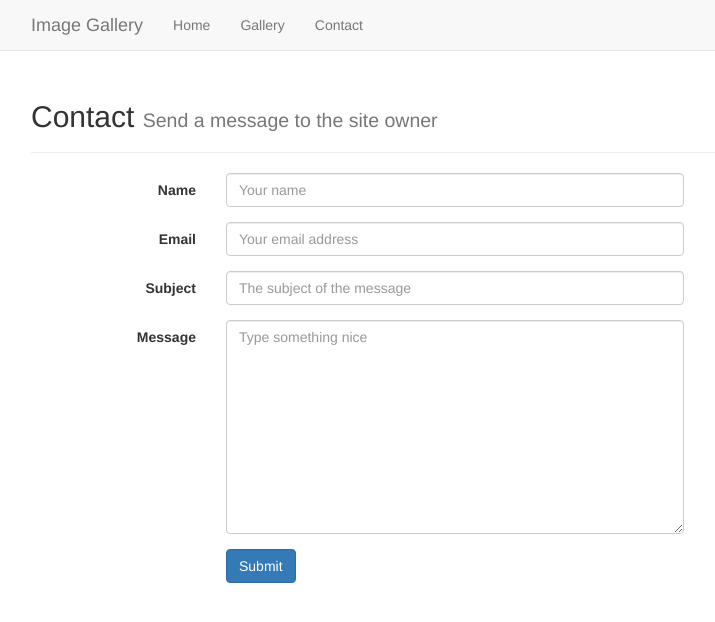
After one commit to matachi/image-gallery, a Django app: page /contact/ in a window 1280 px wide. The commit adds this page. Shown: the top 622 px of the page, without its empty margins (39-754 px from the left). Run offline with Django 3.2, Linux system fonts and the light colour scheme; some libraries are stand-ins or nearby versions.

Commit message:
Add a contact form

```diff
--- /dev/null
+++ b/imagegallery/forms.py
@@ -0,0 +1,20 @@
+from django import forms
+from django.contrib.auth import get_user_model
+from django.core.mail import send_mail
+
+
+class ContactForm(forms.Form):
+    name = forms.CharField()
+    email = forms.EmailField()
+    subject = forms.CharField()
+    message = forms.CharField(widget=forms.Textarea)
+
+    def send_email(self):
+        name = self.cleaned_data.get('name')
+        email = self.cleaned_data.get('email')
+        sent_from = '{name} {email}'.format(name=name, email=email)
+        subject = self.cleaned_data.get('subject')
+        message = self.cleaned_data.get('message')
+        recipient = get_user_model().objects.get(pk=1).email
+
+        send_mail(subject, message, sent_from, [recipient])
--- /dev/null
+++ b/imagegallery/templates/contact.html
@@ -0,0 +1,53 @@
+{% extends 'base.html' %}
+
+{% block content %}
+<div class="page-header">
+  <h2>Contact <small>Send a message to the site owner</small></h2>
+</div>
+
+<form action="{% url 'contact' %}" method="post" class="form-horizontal" role="form">
+  {% csrf_token %}
+  {{ form.non_field_errors }}
+  <div class="form-group">
+    <label for="id_name" class="col-sm-2 control-label">Name</label>
+    <div class="col-sm-5">
+      <input id="id_name" name="name" type="text" class="form-control" placeholder="Your name" />
+    </div>
+    <div class="col-sm-5">
+      {{ form.name.errors }}
+    </div>
+  </div>
+  <div class="form-group">
+    <label for="id_email" class="col-sm-2 control-label">Email</label>
+    <div class="col-sm-5">
+      <input id="id_email" name="email" type="text" class="form-control" placeholder="Your email address" />
+    </div>
+    <div class="col-sm-5">
+      {{ form.email.errors }}
+    </div>
+  </div>
+  <div class="form-group">
+    <label for="id_subject" class="col-sm-2 control-label">Subject</label>
+    <div class="col-sm-5">
+      <input id="id_subject" name="subject" type="text" class="form-control" placeholder="The subject of the message" />
+    </div>
+    <div class="col-sm-5">
+      {{ form.subject.errors }}
+    </div>
+  </div>
+  <div class="form-group">
+    <label for="id_message" class="col-sm-2 control-label">Message</label>
+    <div class="col-sm-5">
+      <textarea id="id_message" name="message" class="form-control" cols="40" rows="10" placeholder="Type something nice"></textarea>
+    </div>
+    <div class="col-sm-5">
+      {{ form.message.errors }}
+    </div>
+  </div>
+  <div class="form-group">
+    <div class="col-sm-5 col-sm-offset-2">
+      <input type="submit" value="Submit" class="btn btn-primary" />
+    </div>
+  </div>
+</form>
+{% endblock %}
--- a/imagegallery/urls.py
+++ b/imagegallery/urls.py
@@ -2,7 +2,7 @@ from django.conf import settings
 from django.conf.urls import patterns, include, url
 from django.conf.urls.static import static
 from django.contrib import admin
-import gallery
+from imagegallery.views import ContactView
 
 admin.autodiscover()
 
@@ -14,5 +14,7 @@ urlpatterns = patterns('',
     url(r'^admin/doc/', include('django.contrib.admindocs.urls')),
     url(r'^admin/', include(admin.site.urls)),
 
+    url(r'^contact/$', ContactView.as_view(), name='contact'),
+
     url(r'^gallery/', include('gallery.urls', namespace='gallery')),
 ) + static(settings.MEDIA_URL, document_root=settings.MEDIA_ROOT)
--- /dev/null
+++ b/imagegallery/views.py
@@ -0,0 +1,18 @@
+from django.contrib import messages
+from django.core.urlresolvers import reverse
+from django.views.generic import FormView
+from imagegallery.forms import ContactForm
+
+
+class ContactView(FormView):
+    form_class = ContactForm
+    template_name = 'contact.html'
+
+    def form_valid(self, form):
+        form.send_email()
+        messages.success(self.request, 'The email was successfully sent.')
+        return super(ContactView, self).form_valid(form)
+
+    @staticmethod
+    def get_success_url():
+        return reverse('contact')
--- a/templates/base.html
+++ b/templates/base.html
@@ -7,6 +7,9 @@
   <style>
     body > .container {
       margin-top: 60px;
+    }
+    .messages {
+      margin-top: 40px;
     }
   </style>
 </head>
@@ -26,14 +29,23 @@
         <ul class="nav navbar-nav">
           <li><a href="#">Home</a></li>
           <li><a href="{% url 'gallery:list' %}">Gallery</a></li>
-          <li><a href="#contact">Contact</a></li>
+          <li><a href="{% url 'contact' %}">Contact</a></li>
         </ul>
       </div><!--/.nav-collapse -->
     </div>
   </div>
 
+
   <div class="container">
-      {% block content %}{% endblock %}
+    {% if messages %}
+      <ul class="messages">
+        {% for message in messages %}
+          <li{% if message.tags %} class="alert alert-{{ message.tags }}"{% endif %}>{{ message }}</li>
+        {% endfor %}
+      </ul>
+    {% endif %}
+
+    {% block content %}{% endblock %}
   </div>
 
   <script src="//code.jquery.com/jquery.js"></script>
```
Also changed, not shown: imagegallery/settings.py (+6 -1 lines).
